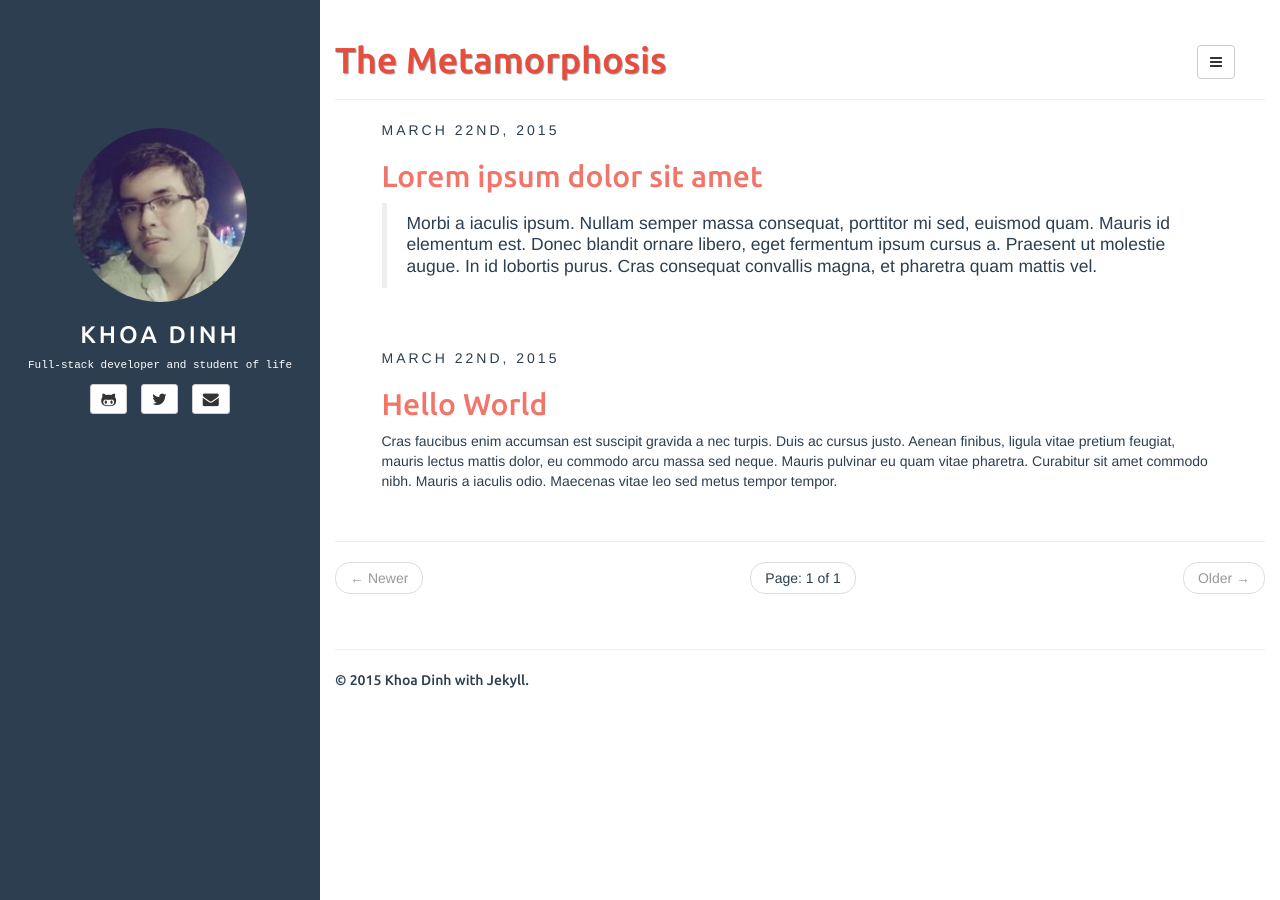
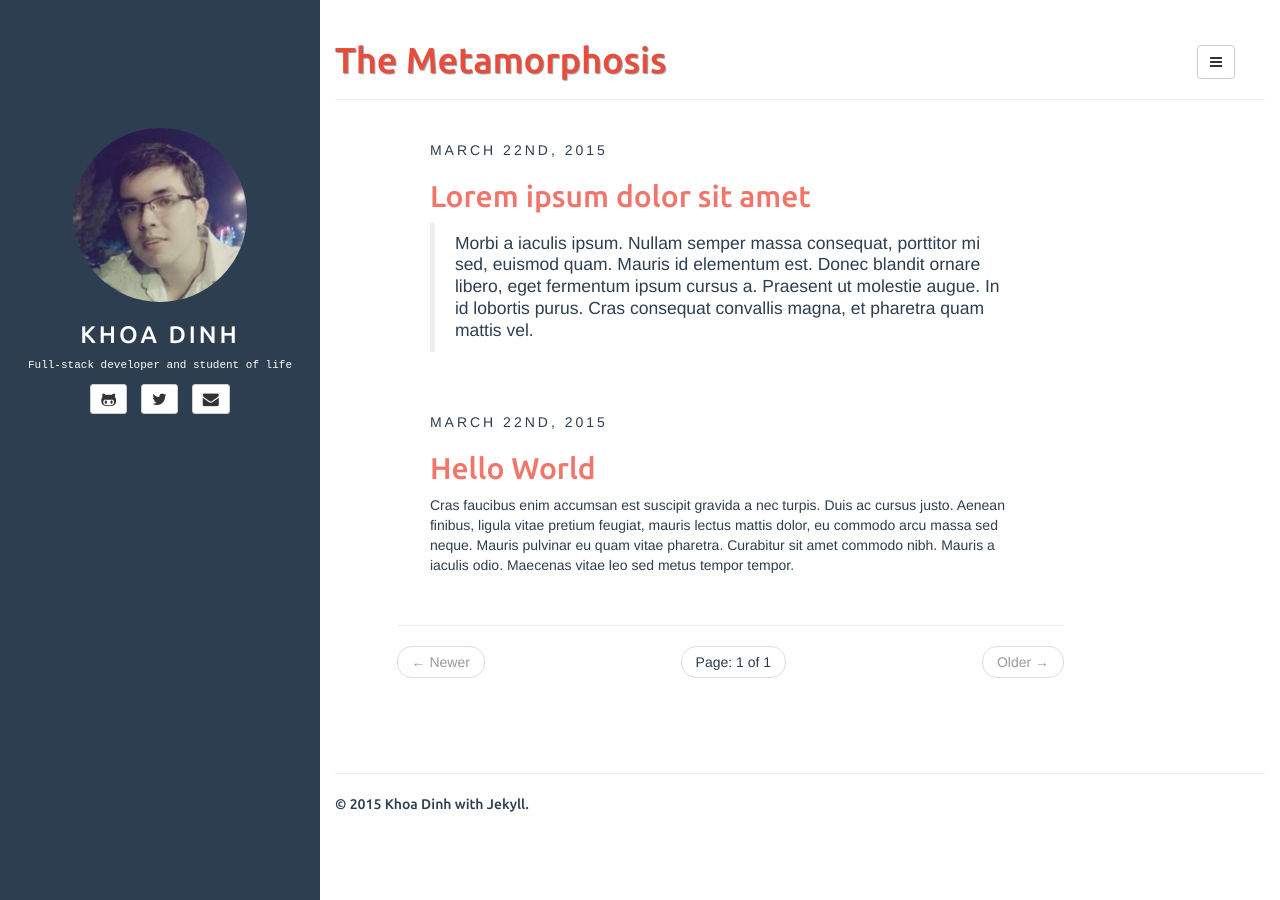
Before and after one commit to KhoaDinh/khoadinh.github.io, a Jekyll site: the page built from index.html, in a window 1280 px wide. Built offline with Jekyll 4.4.1, drawn with Linux system fonts in a browser that asks for light colours; the list of posts is cut into pages by our own code; comment, search, counter and statistics services are not loaded.

Commit message:
Update page layout

```diff
--- a/_includes/page.html
+++ b/_includes/page.html
@@ -2,4 +2,10 @@
   <h1>{{ page.title }} {% if page.tagline %} <small>{{ page.tagline }}</small>{% endif %}</h1>
 </div>
 
-{{ content }}
+<article>
+	<div class="col-sm-10">
+		<div class="article_body">
+	  		{{ content }}
+	 	 </div>
+	</div>
+</article>
```
Also changed, not shown: about.md (+1 -1 lines).
